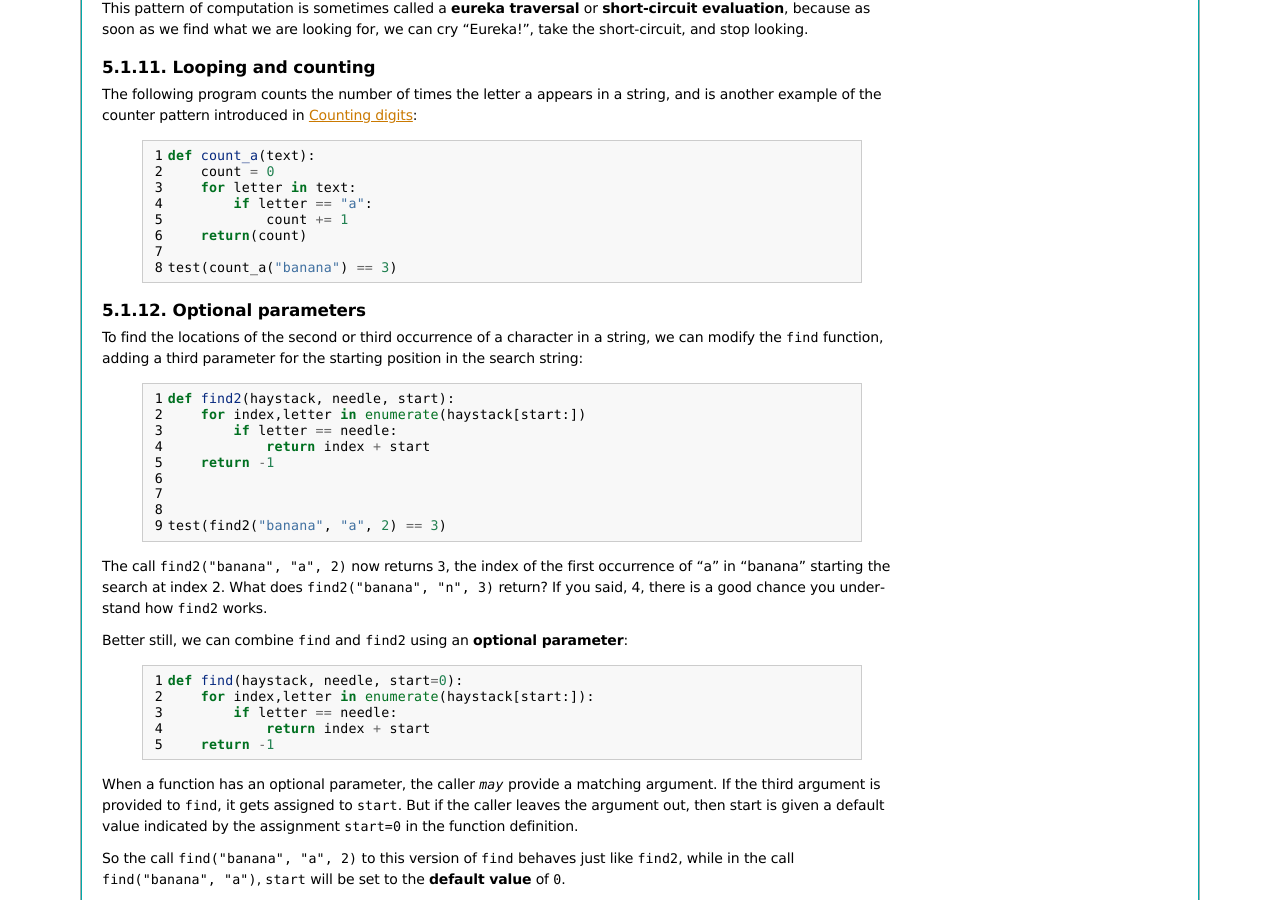
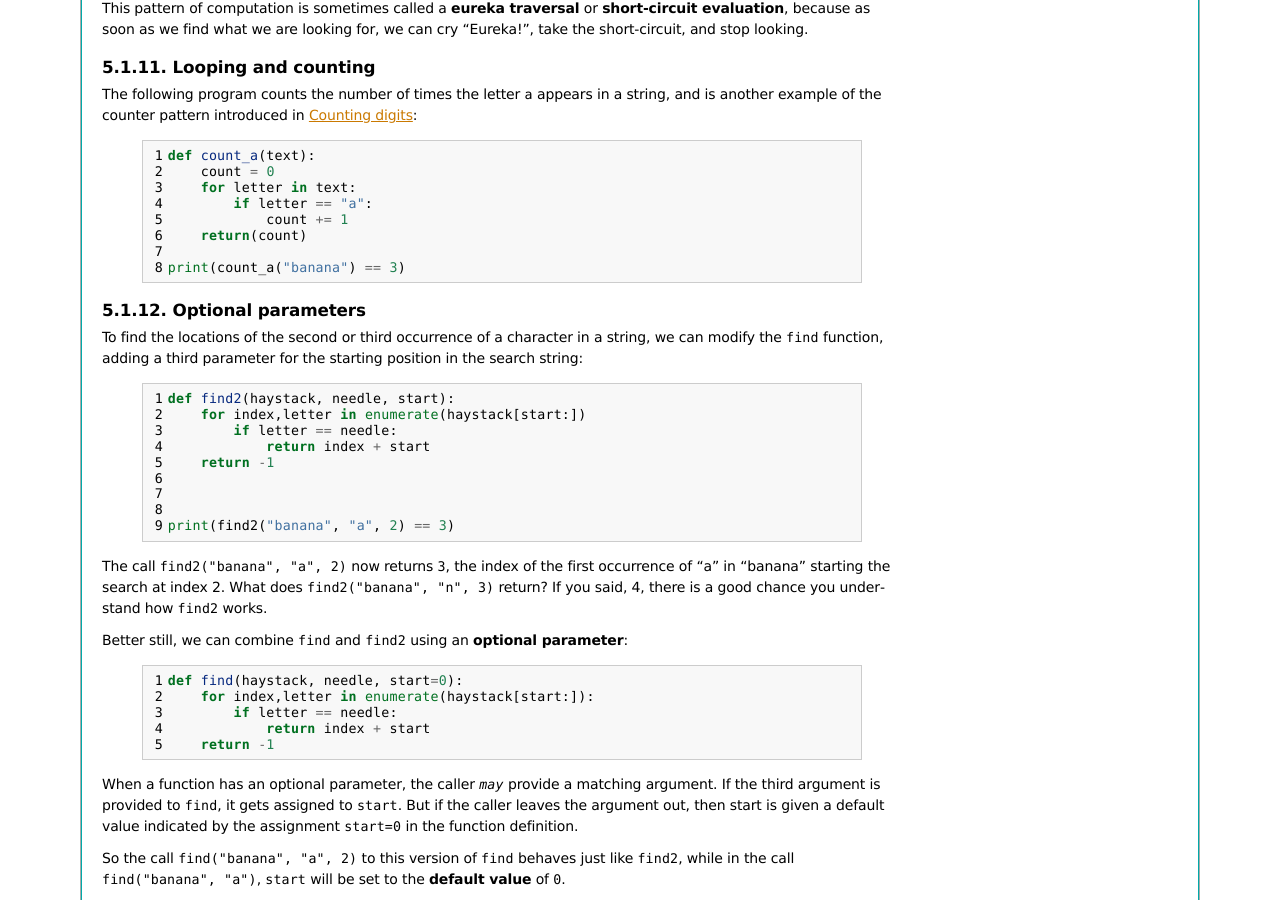
Before and after one commit to HowToThink/HowToThink, a Sphinx documentation site: the page built from source/PvL_05.rst, in a window 1280 px wide and 900 px high, scrolled down 6851 px. Built offline with Sphinx 7.4.7, drawn with Linux system fonts in a browser that asks for light colours; formulas are drawn with MathJax 3; some of the changed text lies outside the part shown.

Commit message:
Do not use undefined `test` function

```diff
--- a/source/PvL_05.rst
+++ b/source/PvL_05.rst
@@ -521,7 +521,7 @@ string, and is another example of the counter pattern introduced in
                     count += 1
             return(count)
 
-        test(count_a("banana") == 3)
+        print(count_a("banana") == 3)
 
 .. index:: optional parameter, default value, parameter; optional
 
@@ -545,7 +545,7 @@ starting position in the search string:
 
 
 
-        test(find2("banana", "a", 2) == 3)
+        print(find2("banana", "a", 2) == 3)
 
 The call ``find2("banana", "a", 2)`` now returns ``3``, the index of the first
 occurrence of "a" in "banana" starting the search at index 2. What does
@@ -2342,8 +2342,8 @@ computation short-circuits a search and returns early, as in this case:
                    return i
 
 
-        test(f(110) == 105)
-        test(f(1000000000) == 105)
+        print(f(110) == 105)
+        print(f(1000000000) == 105)
 
 In the second test, if range were to eagerly go about building a list
 with all those elements, you would soon exhaust your computer's available
@@ -3167,10 +3167,10 @@ Exercises
            # Make these tests work...
            new_inventory = {}
            add_fruit(new_inventory, "strawberries", 10)
-           test("strawberries" in new_inventory)
-           test(new_inventory["strawberries"] == 10)
+           print("strawberries" in new_inventory)
+           print(new_inventory["strawberries"] == 10)
            add_fruit(new_inventory, "strawberries", 25)
-           test(new_inventory["strawberries"] == 35)
+           print(new_inventory["strawberries"] == 35)
 
 #. Write a program called ``alice_words.py`` that creates a text file named
    ``alice_words.txt`` containing an alphabetical listing of all the words, and the
```
